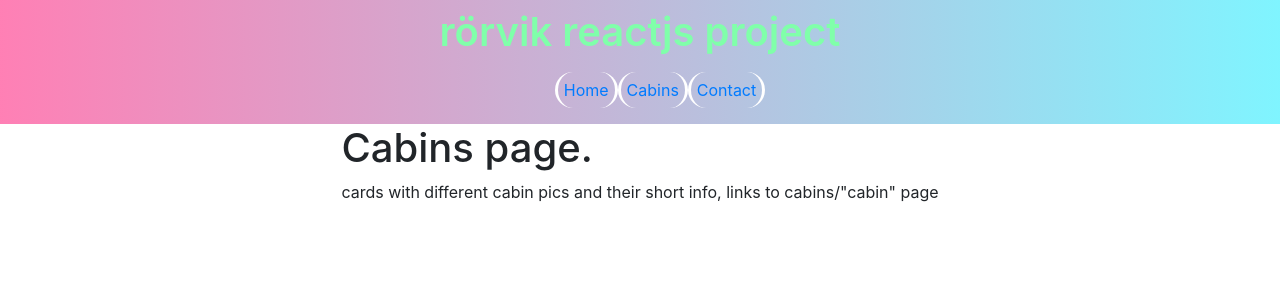
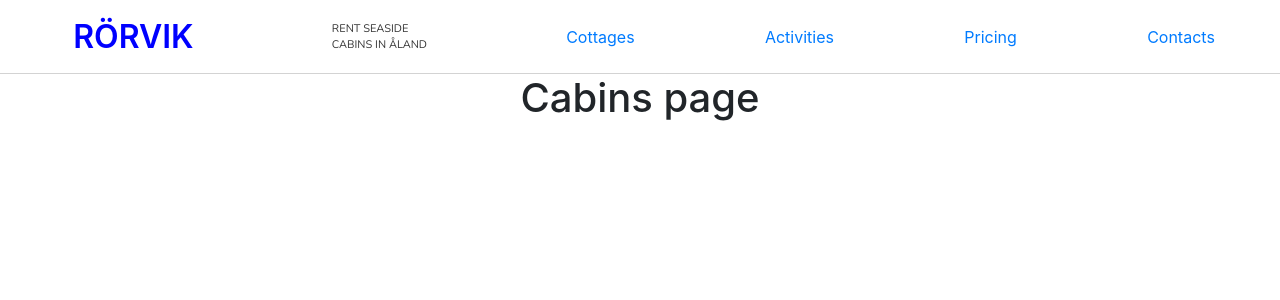
Before and after one commit to revgains/fantastic-pancake, a React (Create React App) app: page /cabins in a window 1280 px wide. Shown: the top 300 px of the page. Built offline with nearby package versions, Linux system fonts and the light colour scheme.

Commit message:
added activities + pricing

```diff
--- a/src/App.js
+++ b/src/App.js
@@ -8,22 +8,33 @@ const AppWrapper = styled.div`
   flex-direction: column;
   height: 100%;
 `;
-const AppTitle = styled.h1`
-  color: hsl(140, 100%, 75%);
+const AppTitle = styled.h2`
+  margin: auto;
+  color: blue;
   font-weight: 600;
   padding: 8px;
 `;
 
+const AppSubTitle = styled.p`
+  @import url('https://fonts.googleapis.com/css?family=Nunito');
+  width: 104px;
+  height: 32px;
+  color: #333333;
+  font-size: 11px;
+  font-family: 'Nunito', sans-serif;
+  font-weight: 500;
+  text-transform: uppercase;
+  line-height: 16px;
+  margin: auto;
+`;
+
 const AppHeader = styled.div`
   display: flex;
-  text-align: center;
-  justify-content: center;
-  flex-direction: column;
-  background: linear-gradient(
-    to right,
-    hsl(335, 100%, 75%),
-    hsl(185, 100%, 75%)
-  );
+  justify-content: space-evenly;
+  border-bottom: 1px solid lightgray;
+  width: 100%;
+  height: 82px;
+  background: #ffffff;
 `;
 
 const AppBody = styled.div`
@@ -40,10 +51,7 @@ const Navbar = styled.ul`
 
 const NavLink = styled.li`
   list-style-type: none;
-  padding: 6px;
-  border-left: solid 3px white;
-  border-right: solid 3px white;
-  border-radius: 24px;
+  margin: auto;
   &:hover {
     background: rgba(255, 255, 255, 0.5);
   }
@@ -57,18 +65,20 @@ class App extends Component {
     return (
       <AppWrapper>
         <AppHeader>
-          <AppTitle>rörvik reactjs project</AppTitle>
-          <Navbar>
+          <AppTitle>RÖRVIK</AppTitle>
+          <AppSubTitle>RENT SEASIDE CABINS IN ÅLAND</AppSubTitle>
           <NavLink>
-              <Link to="/">Home</Link>
+            <Link to="/cabins">Cottages</Link>
           </NavLink>
           <NavLink>
-              <Link to="/cabins">Cabins</Link>
+            <Link to="/activities">Activities</Link>
           </NavLink>
           <NavLink>
-              <Link to="/contact">Contact</Link>
+            <Link to="/pricing">Pricing</Link>
           </NavLink>
-          </Navbar>
+          <NavLink>
+            <Link to="/contact">Contacts</Link>
+          </NavLink>
         </AppHeader>
         <AppBody>
           <Routing />
--- /dev/null
+++ b/src/components/Activities.js
@@ -0,0 +1,11 @@
+import React from 'react';
+
+const Activities = () => {
+  return (
+    <div>
+      <h1>Activities Page</h1>
+    </div>
+  );
+};
+
+export default Activities;
--- a/src/components/Cabins.js
+++ b/src/components/Cabins.js
@@ -1,15 +1,12 @@
-import React from "react";
+import React from 'react';
+import data from '../data/cabins.json';
 
 const Cabins = () => {
-    return (
-        <div>
-            <h1>Cabins page.</h1>
-            <p>
-                cards with different cabin pics and their short info, links to
-                cabins/"cabin" page
-            </p>
-        </div>
-    );
+  return (
+    <div>
+      <h1>Cabins page</h1>
+    </div>
+  );
 };
 
 export default Cabins;
--- /dev/null
+++ b/src/components/Pricing.js
@@ -0,0 +1,11 @@
+import React from 'react';
+
+const Pricing = () => {
+  return (
+    <div>
+      <h1>Pricing Page</h1>
+    </div>
+  );
+};
+
+export default Pricing;
--- a/src/components/Routing.js
+++ b/src/components/Routing.js
@@ -1,16 +1,20 @@
-import React from "react";
-import { Switch, Route } from "react-router-dom";
-import Home from "./Home";
-import Cabins from "./Cabins";
-import Contact from "./Contact";
-import NotFound from "./NotFound";
+import React from 'react';
+import { Switch, Route } from 'react-router-dom';
+import Home from './Home';
+import Cabins from './Cabins';
+import Contact from './Contact';
+import NotFound from './NotFound';
+import Pricing from './Pricing';
+import Activities from './Activities';
 
 const Routing = () => {
   return (
     <Switch>
       <Route path="/" exact component={Home} />
       <Route path="/cabins" exact component={Cabins} />
+      <Route path="/activities" exact component={Activities} />
       <Route path="/contact" exact component={Contact} />
+      <Route path="/pricing" exact component={Pricing} />
       <Route component={NotFound} />
     </Switch>
   );
--- /dev/null
+++ b/src/data/cabins.json
@@ -0,0 +1,44 @@
+{
+  "cabins": [
+    {
+      "name": "Paviljong",
+      "description": "Infomation about them cabins",
+      "image": ""
+    },
+    {
+      "name": "Klippan",
+      "description": "Infomation about them cabins",
+      "image": ""
+    },
+    {
+      "name": "Flundra",
+      "description": "Infomation about them cabins",
+      "image": ""
+    },
+    {
+      "name": "Sik",
+      "description": "Infomation about them cabins",
+      "image": ""
+    },
+    {
+      "name": "Abborre",
+      "description": "Infomation about them cabins",
+      "image": ""
+    },
+    {
+      "name": "Gädda",
+      "description": "Infomation about them cabins",
+      "image": ""
+    },
+    {
+      "name": "Skimpa",
+      "description": "Infomation about them cabins",
+      "image": ""
+    },
+    {
+      "name": "Öring",
+      "description": "Infomation about them cabins",
+      "image": ""
+    }
+  ]
+}
```
Lines whose indentation alone changed are shown as unchanged.
